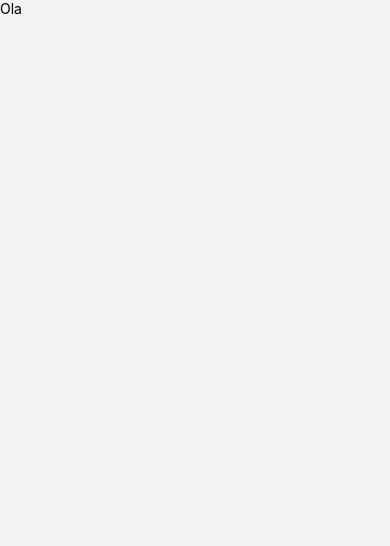
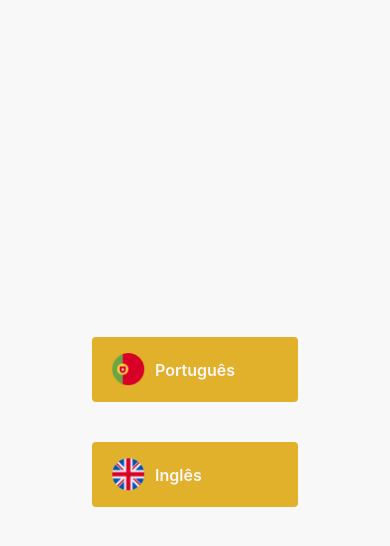
Before and after one commit to RaphaelBorba/Trixx_App, a React Native app: screen / in a window 390 px wide. Shown: the top 546 px of the page. Built offline with nearby package versions, Linux system fonts and the light colour scheme.

Commit message:
feat: IdiomScreen done with navigation

```diff
--- a/src/App.tsx
+++ b/src/App.tsx
@@ -1,14 +1,16 @@
 import { NavigationContainer } from '@react-navigation/native'
 import { createNativeStackNavigator } from '@react-navigation/native-stack'
-import LoginScreen from './pages/LoginScreen';
+import LoginScreen from './pages/Login/LoginScreen';
+import ChooseIdiomScreen from './pages/ChoseIdiom/ChooseIdiomScreen';
 
 const Stack = createNativeStackNavigator();
 
 export default function App() {
   return (
     <NavigationContainer>
-      <Stack.Navigator initialRouteName="Login" screenOptions={{ headerShown:false}}>
+      <Stack.Navigator initialRouteName="Choose Idiom" screenOptions={{ headerShown:false}}>
         <Stack.Screen name='Login' component={LoginScreen} />
+        <Stack.Screen name='Choose Idiom' component={ChooseIdiomScreen} />
       </Stack.Navigator>
     </NavigationContainer>
   );
--- /dev/null
+++ b/src/pages/ChoseIdiom/ChooseIdiomScreen.tsx
@@ -0,0 +1,22 @@
+import { TouchableHighlight, View } from "react-native";
+import { ButtonIdiom, ButtonText, ImageIdiom, MainView } from "./style";
+
+
+export default function ChooseIdiomScreen({navigation}: any) {
+
+    return (
+
+        <MainView>
+
+                <ButtonIdiom onPress={()=>navigation.navigate('Login')} >
+                    <ImageIdiom source={require('../../../assets/portugal.png')} />
+                    <ButtonText>Português</ButtonText>
+                </ButtonIdiom>
+                <ButtonIdiom onPress={()=>navigation.navigate('Login')}>
+                    <ImageIdiom source={require('../../../assets/reinoUnido.png')} />
+                    <ButtonText>Inglês</ButtonText>
+                </ButtonIdiom>
+
+        </MainView>
+    )
+}
--- /dev/null
+++ b/src/pages/ChoseIdiom/style.ts
@@ -0,0 +1,42 @@
+import styled from "styled-components/native";
+
+
+export const MainView = styled.View`
+
+    width: 100%;
+    height: 100%;
+    display: flex;
+    flex-direction: column;
+    justify-content: center;
+    align-items: center;
+    gap: 40px;
+    background-color: #F8F8F8;
+
+`
+export const ButtonIdiom = styled.TouchableOpacity`
+
+    width: 206px;
+    height: 65px;
+    background-color: #E1B12C;
+    border-radius: 4px;
+    display: flex;
+    flex-direction: row;
+    justify-content: flex-start;
+    align-items: center;
+    gap: 10px;
+    padding-left: 20px;
+
+`
+
+export const ImageIdiom = styled.Image`
+
+    width: 33px;
+    height: 33px;
+`
+
+export const ButtonText = styled.Text`
+
+    font-size: 16px;
+    color: #F8F8F8;
+    font-weight: 600;
+`
```
Also changed, not shown: assets/portugal.png (added), assets/reinoUnido.png (added), src/pages/Login/LoginScreen.tsx (renamed from src/pages/LoginScreen.tsx).
